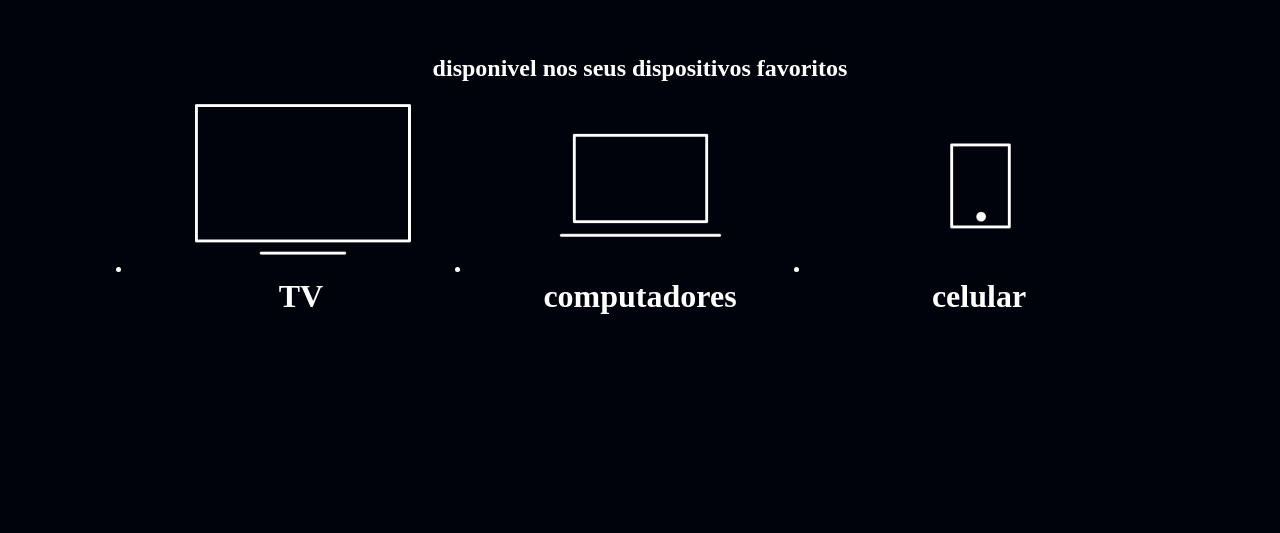
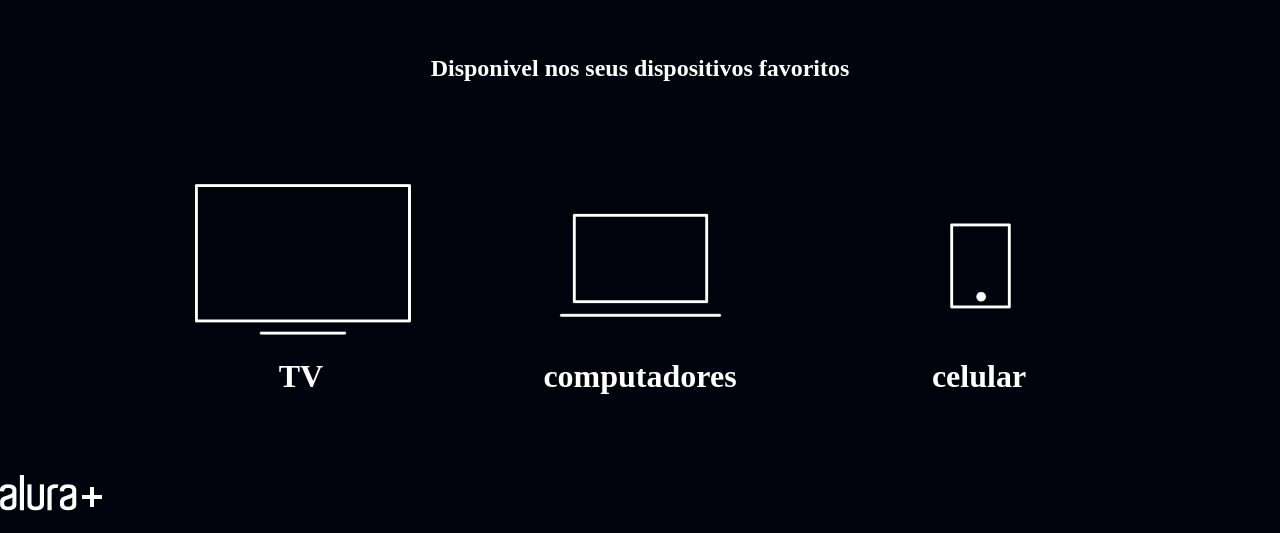
Before and after one commit to eduardaferreira234/alura-novo, a plain HTML site: page index.html in a window 1280 px wide. Shown: the part 3145-3678 px from the top of the page. Before the commit the page ends 3460 px from the top, so only its background shows below. Drawn offline with Linux system fonts and the light colour scheme.

Commit message:
Add files via upload

```diff
--- a/index.html
+++ b/index.html
@@ -44,7 +44,7 @@
         </section>
 
         <section class="dispositivos">
-            <h2 class="dispositivos__titulo">disponivel nos seus dispositivos favoritos</h2>
+            <h2 class="dispositivos__titulo">Disponivel nos seus dispositivos favoritos</h2>
             <ul class="dispositivos__lista">
             <li>
                 <img src="./img/tv.png"alt="icone de televisão">
@@ -61,6 +61,18 @@
             </ul>
         </section>
 
+        <footer class="rodape">
+            <img src="img/Logo.png" alt="alura+" class="rodape__logo">
+            <ul class="rodape__lista">
+                <li class="lista__link">
+                    <a href="#"
+                </li>
+            </ul>
+
+        </footer>
+
+
+
     </body>
 
 </html>
--- a/style.css
+++ b/style.css
@@ -90,7 +90,10 @@ body{
 .dispositivos__lista{
     display: flex;
     justify-content: center;
+    list-style-type: none;
+    margin: 5em 0;
 }
+
 
 .dispositivos{
     text-align: center;
```
Also changed, not shown: img/Logo.png (added).
